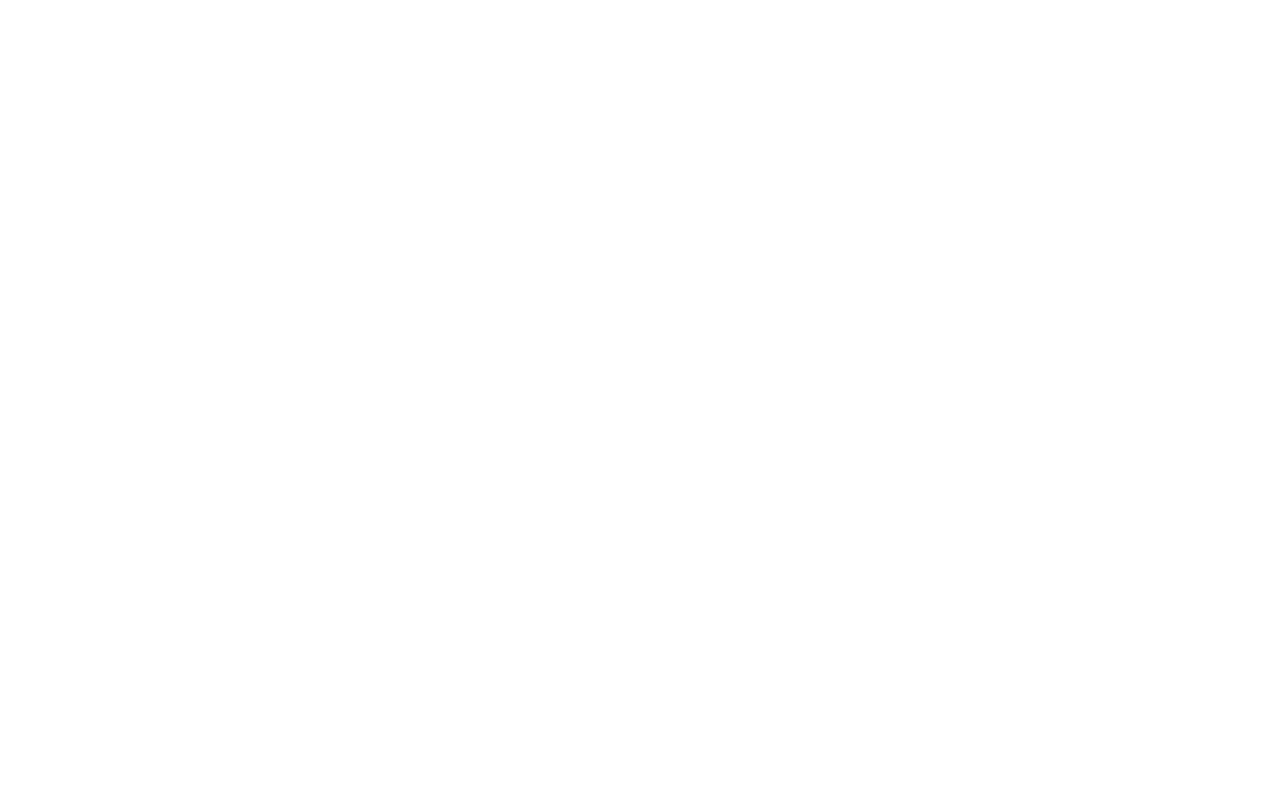
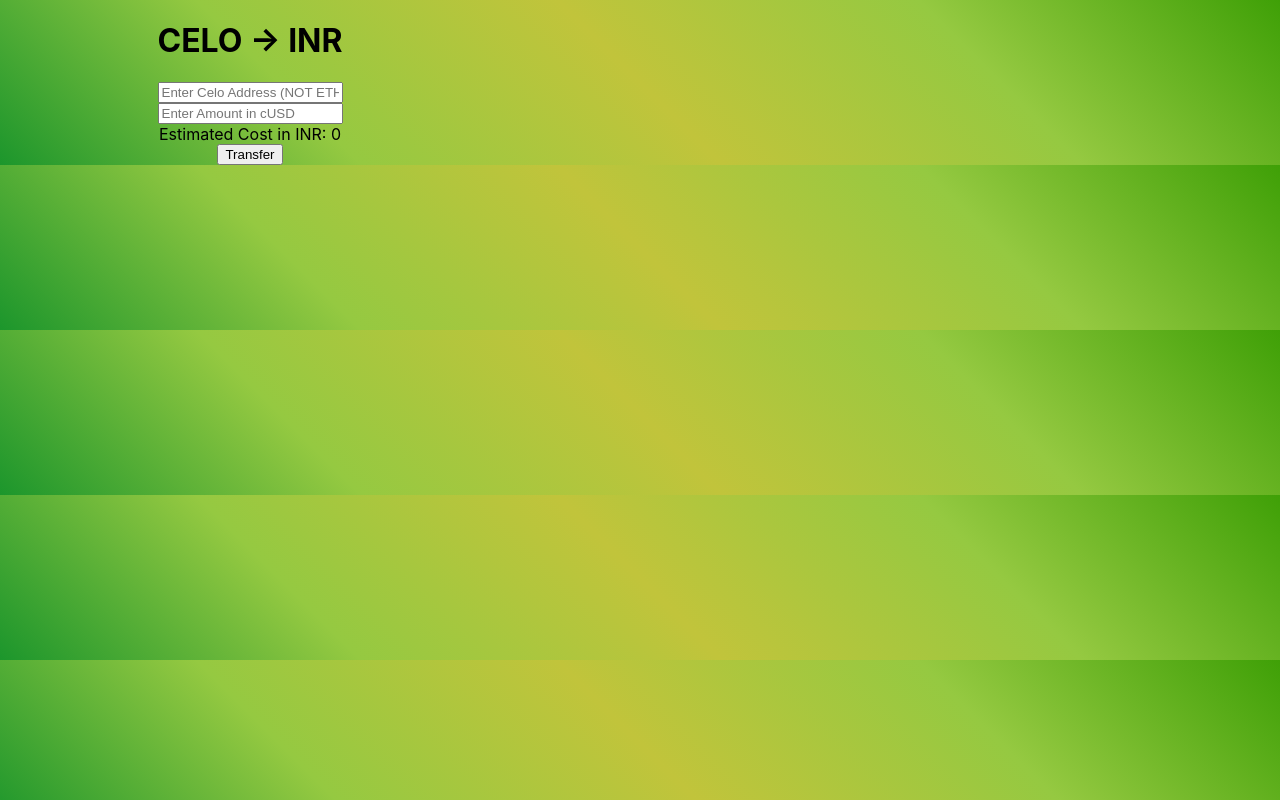
Before and after one commit to vigneshd332/celo-hackathon, a Next.js app: page /components/Form/Form in a window 1280 px wide. Built offline with nearby package versions, Linux system fonts and the light colour scheme.

Commit message:
feat: Add Form Functions

```diff
--- a/package.json
+++ b/package.json
@@ -8,6 +8,7 @@
     "lint": "next lint"
   },
   "dependencies": {
+    "@celo/contractkit": "^1.3.3",
     "next": "12.0.4",
     "react": "17.0.2",
     "react-dom": "17.0.2"
--- a/pages/components/Form/Form.jsx
+++ b/pages/components/Form/Form.jsx
@@ -1,9 +1,48 @@
-import React from 'react';
+import React,  {useState } from 'react';
+import styles from './style.module.css';
+import { validateAddress, validateInteger } from '../../helpers/formValidator';
 
 const Form = () => {
+    const [address, setAddress] = useState('');
+    const [error, setError] = useState('');
+    const [amount, setAmount] = useState(0);
+    const [estAmount, setEstAmount] = useState(0);
+
+    const handleSetAmount = (e) => {
+        setAmount(e.target.value);
+        setEstAmount(Math.round((e.target.value*74.31 + Number.EPSILON) * 100) / 100);
+    }
+
+    const handleSetAddress = (e) => {
+        setAddress(e.target.value);
+        console.log(e.target.value);
+    };
+
+    const handleSubmit = () => {
+        if(!validateAddress(address)) {
+            setError('Invalid Address');
+            return;
+        }
+        else if(!validateInteger(amount)) {
+            if(amount<1) {
+                setError('Amount cannot be 0 or negative');
+                return;
+            }
+            setError('Amount must be a Positive Integer');
+            return;
+        }
+        else{
+            setError('');
+        }
+    }
     return (
-        <div>
-
+        <div className={styles.mainForm}>
+            <h1>CELO -&gt; INR</h1>
+            <input className={styles.formInput} onChange={handleSetAddress} type="text" placeholder="Enter Celo Address (NOT ETHEREUM ADDRESS)" />
+            <input className={styles.formInput} onChange={handleSetAmount} type="text" placeholder="Enter Amount in cUSD" />
+            <span>Estimated Cost in INR: {estAmount}</span>
+            <span>{error}</span>
+            <button className={styles.transferButton} onClick={handleSubmit}>Transfer</button>
         </div>
     )
 }
--- /dev/null
+++ b/pages/components/Form/style.module.css
@@ -0,0 +1,9 @@
+.mainForm{
+    display: flex;
+    flex-direction: column;
+    align-items: center;
+    justify-content: center;
+    width: 100%;
+    height: 100%;
+    max-width: 500px;
+}
--- /dev/null
+++ b/pages/helpers/formValidator.js
@@ -0,0 +1,14 @@
+import Web3 from 'web3';
+
+export const validateAddress = (address) => {
+    return Web3.utils.isAddress(address);
+}
+
+export const validateInteger = (value) => {
+    var x;
+    if (isNaN(value)) {
+      return false;
+    }
+    x = parseFloat(value);
+    return (x | 0) === x;
+}
```
Also changed, not shown: pages/helpers/addressValidator.js (deleted), 1 other file (tests, documents, lock files or other folders).
